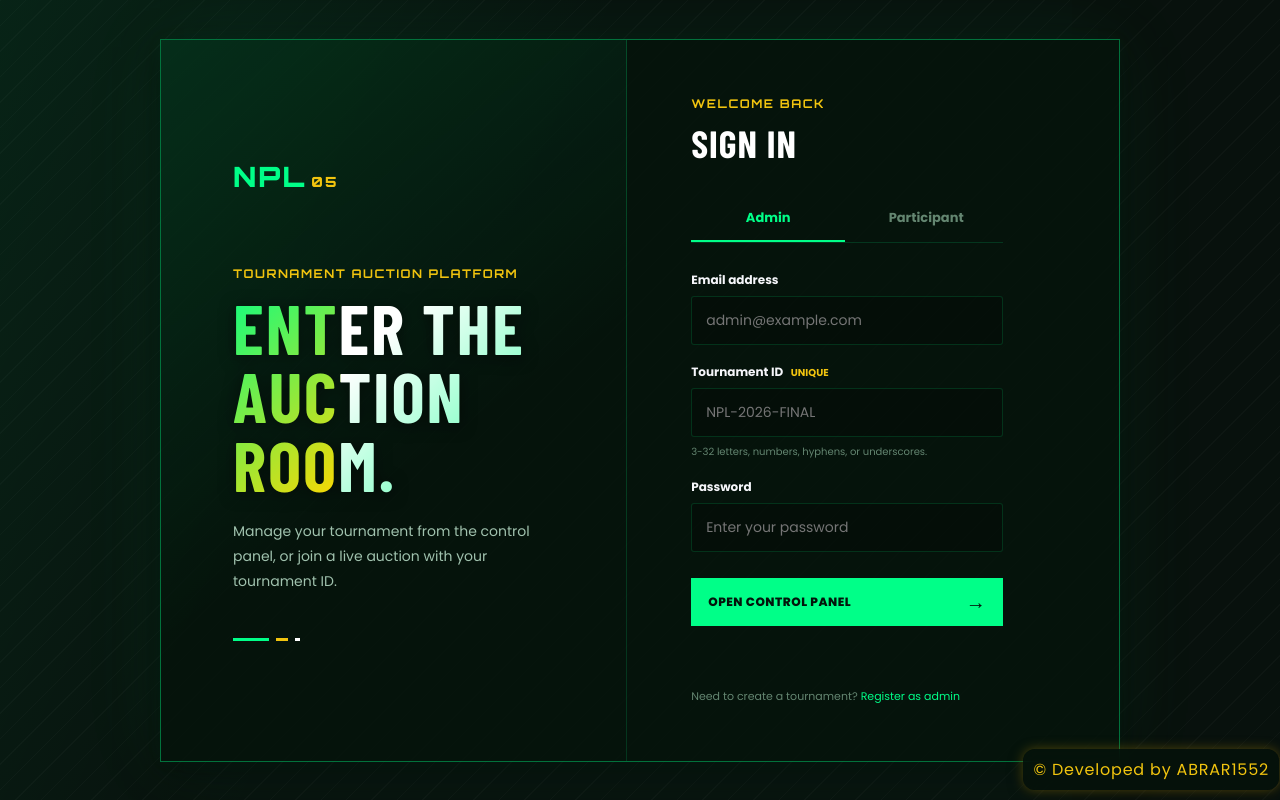
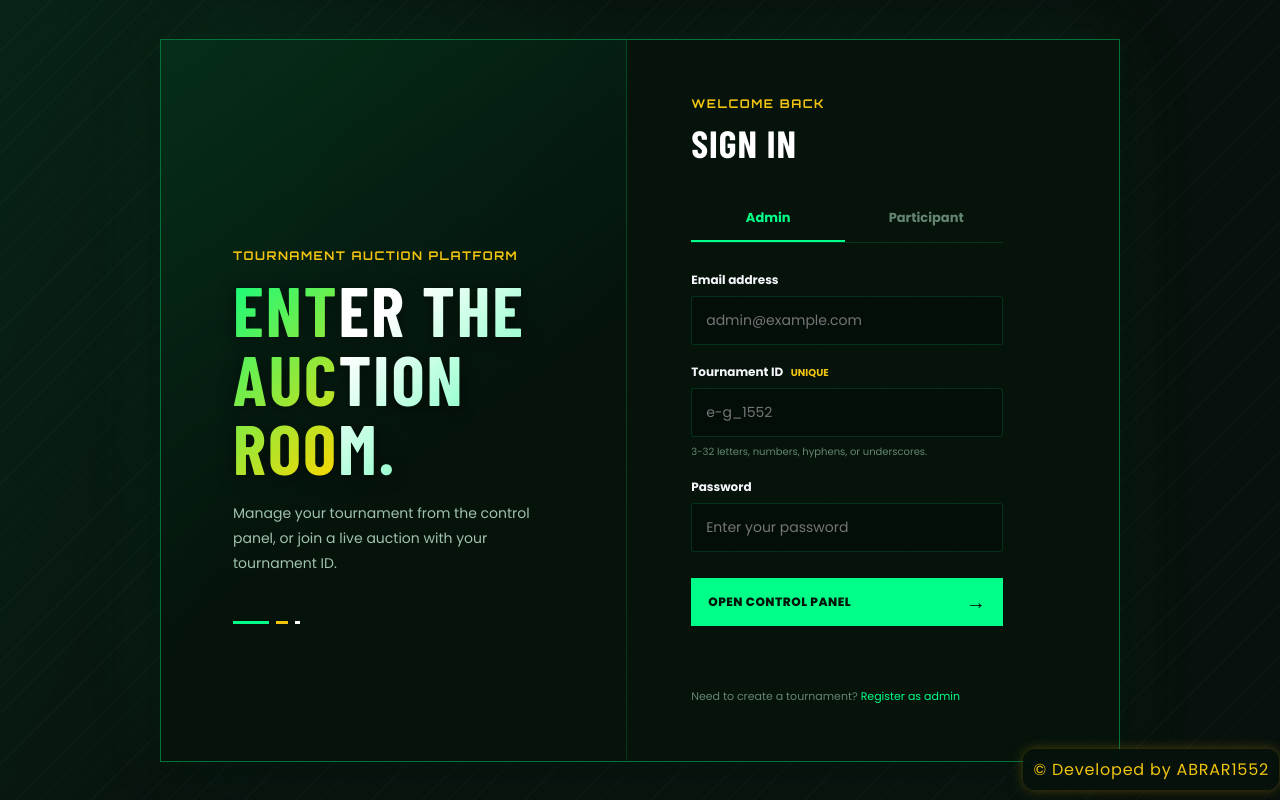
Before and after one commit to abrar-10-2022916206-commits/auction-system, a website: page public/Login.html in a window 1280 px wide. Drawn offline with nearby package versions, Linux system fonts and the light colour scheme; a web font is replaced by a local one.

Commit message:
fix: update tournament ID placeholder in login and registration forms for clarity

```diff
--- a/public/Login.html
+++ b/public/Login.html
@@ -4,7 +4,7 @@
 <head>
 	<meta charset="UTF-8">
 	<meta name="viewport" content="width=device-width, initial-scale=1.0">
-	<title>Sign In | NPL Auction</title>
+	<title>Sign In | Auction</title>
 	<meta name="description" content="Sign in to manage or follow a tournament auction.">
 	<link rel="stylesheet" href="style.css">
 </head>
@@ -12,7 +12,6 @@
 <body class="auth-page">
 	<main class="auth-shell">
 		<section class="auth-intro" aria-labelledby="auth-title">
-			<div class="auth-mark" aria-hidden="true">NPL<span>05</span></div>
 			<p class="auth-kicker">Tournament auction platform</p>
 			<h1 id="auth-title">Enter the<br><strong>auction room.</strong></h1>
 			<p class="auth-copy">Manage your tournament from the control panel, or join a live auction with your tournament ID.</p>
@@ -37,7 +36,7 @@
 				</div>
 				<div class="form-field">
 					<label for="admin-tournament">Tournament ID <span>unique</span></label>
-					<input id="admin-tournament" name="tournament" type="text" pattern="[A-Za-z0-9_-]{3,32}" autocomplete="off" placeholder="NPL-2026-FINAL" required>
+					<input id="admin-tournament" name="tournament" type="text" pattern="[A-Za-z0-9_-]{3,32}" autocomplete="off" placeholder="e-g_1552" required>
 					<small>3-32 letters, numbers, hyphens, or underscores.</small>
 				</div>
 				<div class="form-field">
@@ -50,7 +49,7 @@
 			<form class="auth-form is-hidden" id="user-form" novalidate>
 				<div class="form-field">
 					<label for="user-tournament">Tournament ID</label>
-					<input id="user-tournament" name="tournament" type="text" pattern="[A-Za-z0-9_-]{3,32}" autocomplete="off" placeholder="NPL-2026-FINAL" required>
+					<input id="user-tournament" name="tournament" type="text" pattern="[A-Za-z0-9_-]{3,32}" autocomplete="off" placeholder="e-g_1552" required>
 					<small>Use the unique ID shared by your tournament admin.</small>
 				</div>
 				<button class="auth-submit" type="submit">Join live auction <span aria-hidden="true">&#8594;</span></button>
```
Also changed, not shown: public/Registration.html (+1 -2 lines).
